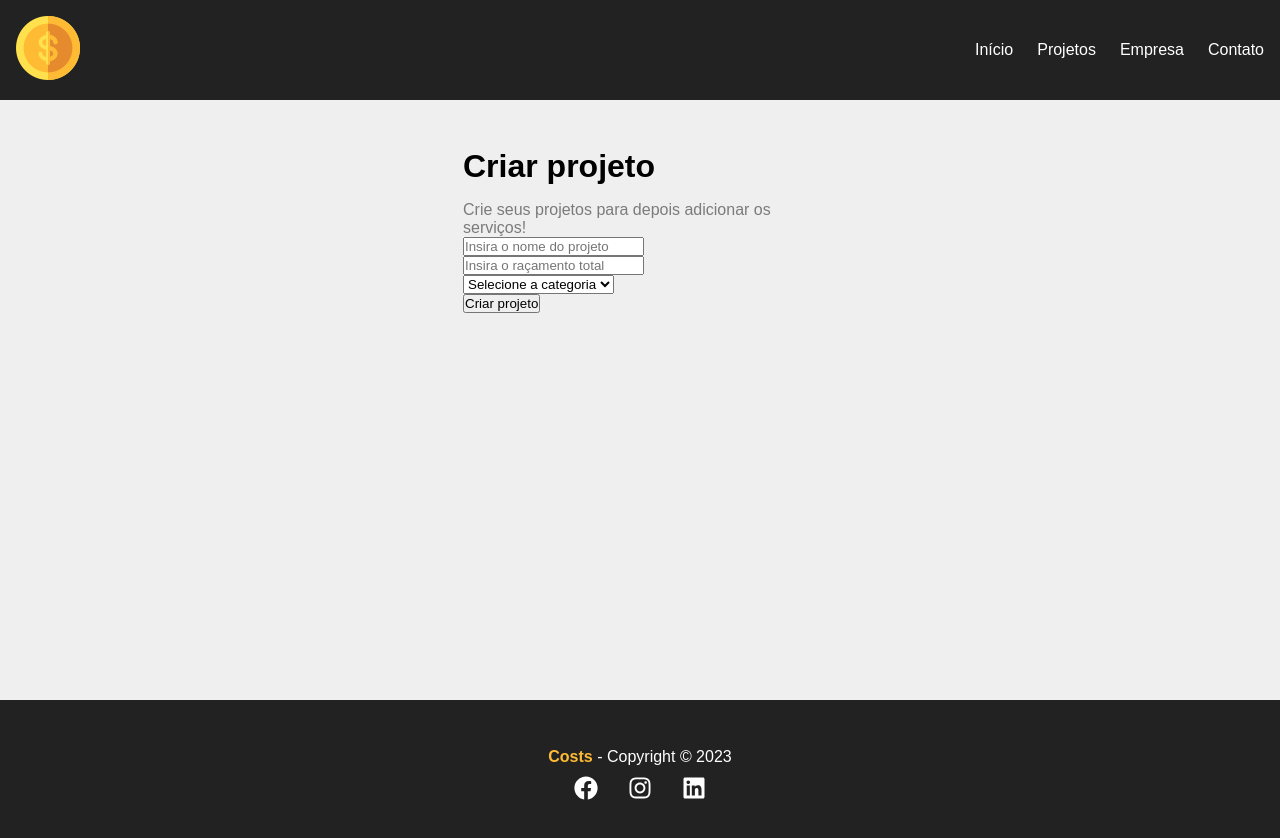
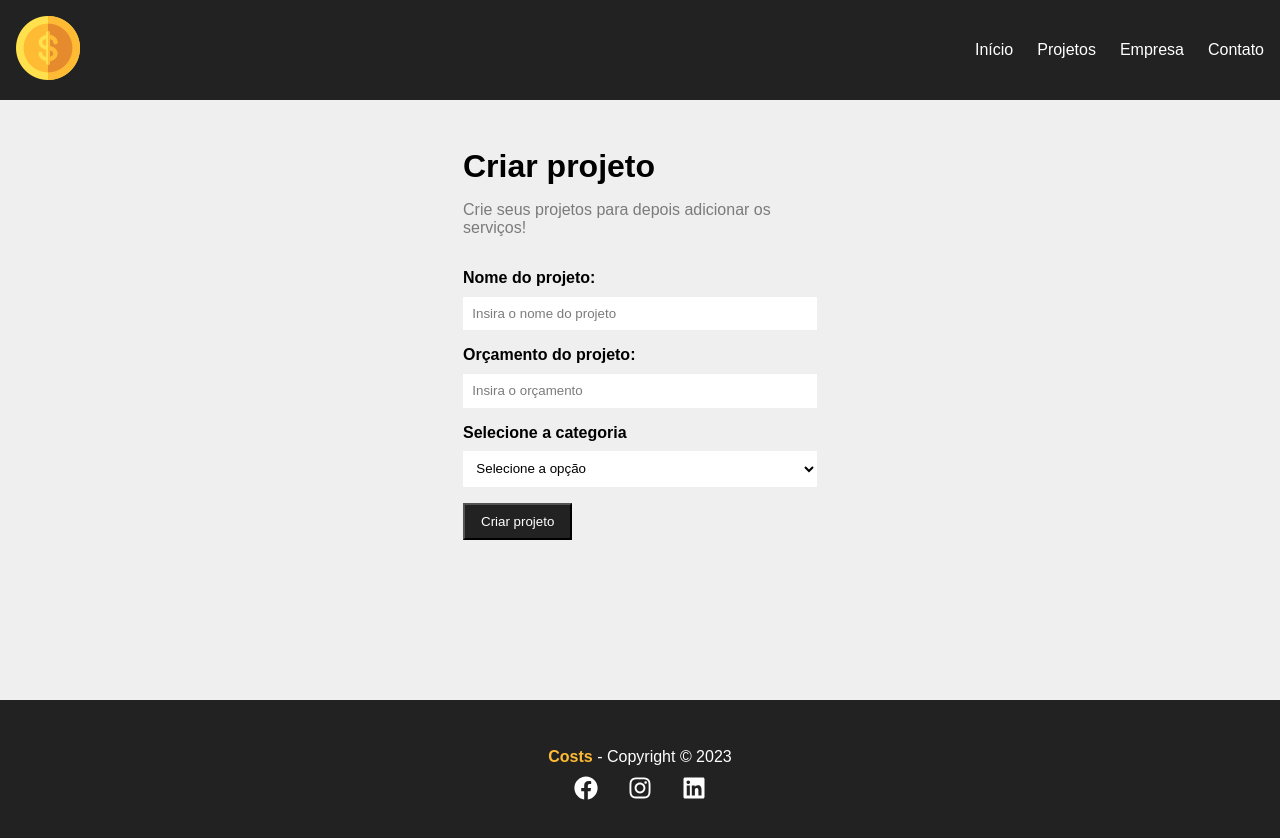
Before and after one commit to aleanrocha/react, a React (Vite) app in the folder costs/: page /NewProject in a window 1280 px wide. Shown: the top 838 px of the page. Built offline with nearby package versions, Linux system fonts and the light colour scheme; the HTML template or start-up script is replaced by a standard one.

Commit message:
componentizacao do form criar projeto

```diff
--- /dev/null
+++ b/costs/src/components/form/Input.jsx
@@ -0,0 +1,18 @@
+import styles from './Input.module.css'
+const Input = ({type, text, name, placeholder, hendleOnChange, value}) => {
+  return (
+    <div className={styles.form_control}>
+      <label htmlFor={name}>{text}</label>
+      <input
+        type={type}
+        name={name}
+        id={name}
+        placeholder={placeholder}
+        onChange={hendleOnChange}
+        value={value}
+      />
+    </div>
+  )
+}
+
+export default Input
--- /dev/null
+++ b/costs/src/components/form/Input.module.css
@@ -0,0 +1,15 @@
+.form_control {
+  display: flex;
+  flex-direction: column;
+  margin-bottom: 1em;
+}
+.form_control label {
+  margin-bottom: .6em;
+  font-weight: bold;
+}
+.form_control input {
+  padding: .7em;
+  border-radius: 0;
+  border: none;
+}
+.form_control input::placeholder {color: #7b7b7b;}
--- /dev/null
+++ b/costs/src/components/form/Select.jsx
@@ -0,0 +1,13 @@
+import styles from './Select.module.css'
+const Select = ({text, name, option, hendleOnChange, value}) => {
+  return (
+    <div className={styles.form_select}>
+      <label htmlFor={name}>{text}</label>
+      <select name={name} id={name} >
+        <option>Selecione a opção</option>
+      </select>
+    </div>
+  )
+}
+
+export default Select
--- /dev/null
+++ b/costs/src/components/form/Select.module.css
@@ -0,0 +1,15 @@
+.form_select {
+  display: flex;
+  flex-direction: column;
+  margin-bottom: 1em;
+}
+.form_select label {
+  margin-bottom: .6em;
+  font-weight: bold;
+}
+.form_select select {
+  background-color: #fff;
+  padding: .7em;
+  border-radius: 0;
+  border: none;
+}
--- /dev/null
+++ b/costs/src/components/form/SubmitButton.jsx
@@ -0,0 +1,3 @@
+import styles from './SubmitButton.module.css'
+const SubmitButton = ({text}) => {return <button className={styles.btn}>{text}</button>}
+export default SubmitButton
--- /dev/null
+++ b/costs/src/components/form/SubmitButton.module.css
@@ -0,0 +1,9 @@
+.btn {
+  background-color: #222;
+  color: #fff;
+  padding: 0.7em 1.2em;
+  text-decoration: none;
+  transition: .5s;
+  cursor: pointer;
+}
+.btn:hover {color: #ffbb33;}
--- a/costs/src/components/pages/NewProject.jsx
+++ b/costs/src/components/pages/NewProject.jsx
@@ -6,7 +6,7 @@
     <div className={styles.project_container}>
       <h1>Criar projeto</h1>
       <p>Crie seus projetos para depois adicionar os serviços!</p>
-      <ProjectForm />
+      <ProjectForm btnText='Criar projeto' />
     </div>
   )
 }
--- a/costs/src/components/project/ProjectForm.jsx
+++ b/costs/src/components/project/ProjectForm.jsx
@@ -1,23 +1,31 @@
-const ProjectForm = () => {
+import styles from './ProjectForm.module.css'
+import Input from '../form/Input'
+import Select from '../form/Select'
+import SubmitButton from '../form/SubmitButton'
+
+const ProjectForm = ({btnText}) => {
   return (
-    <div>
-      <div>
-        <input type="text" name="project_name" id="project_name" placeholder="Insira o nome do projeto" />
-      </div>
-      <div>
-        <input type="text" name="project_budget" id="project_budget" placeholder="Insira o raçamento total" />
-      </div>
-      <div>
-        <select name="category_id">
-          <option disabled selected>
-            Selecione a categoria
-          </option>
-        </select>
-      </div>
-      <div>
-        <input type="submit" value="Criar projeto" />
-      </div>
-    </div>
+    <form className={styles.form}>
+      <Input
+        type='text'
+        text='Nome do projeto:'
+        name='project_name'
+        id='project_name'
+        placeholder='Insira o nome do projeto'
+      />
+      <Input
+        type='number'
+        text='Orçamento do projeto:'
+        name='project_budget'
+        id='project_budget'
+        placeholder='Insira o orçamento'
+      />
+      <Select
+        name='category_id'
+        text='Selecione a categoria'
+      />
+      <SubmitButton text={btnText} />
+    </form>
   )
 }
 export default ProjectForm
--- /dev/null
+++ b/costs/src/components/project/ProjectForm.module.css
@@ -0,0 +1,4 @@
+.form {
+  width: 100%;
+  margin: 2em 0;
+}
```
